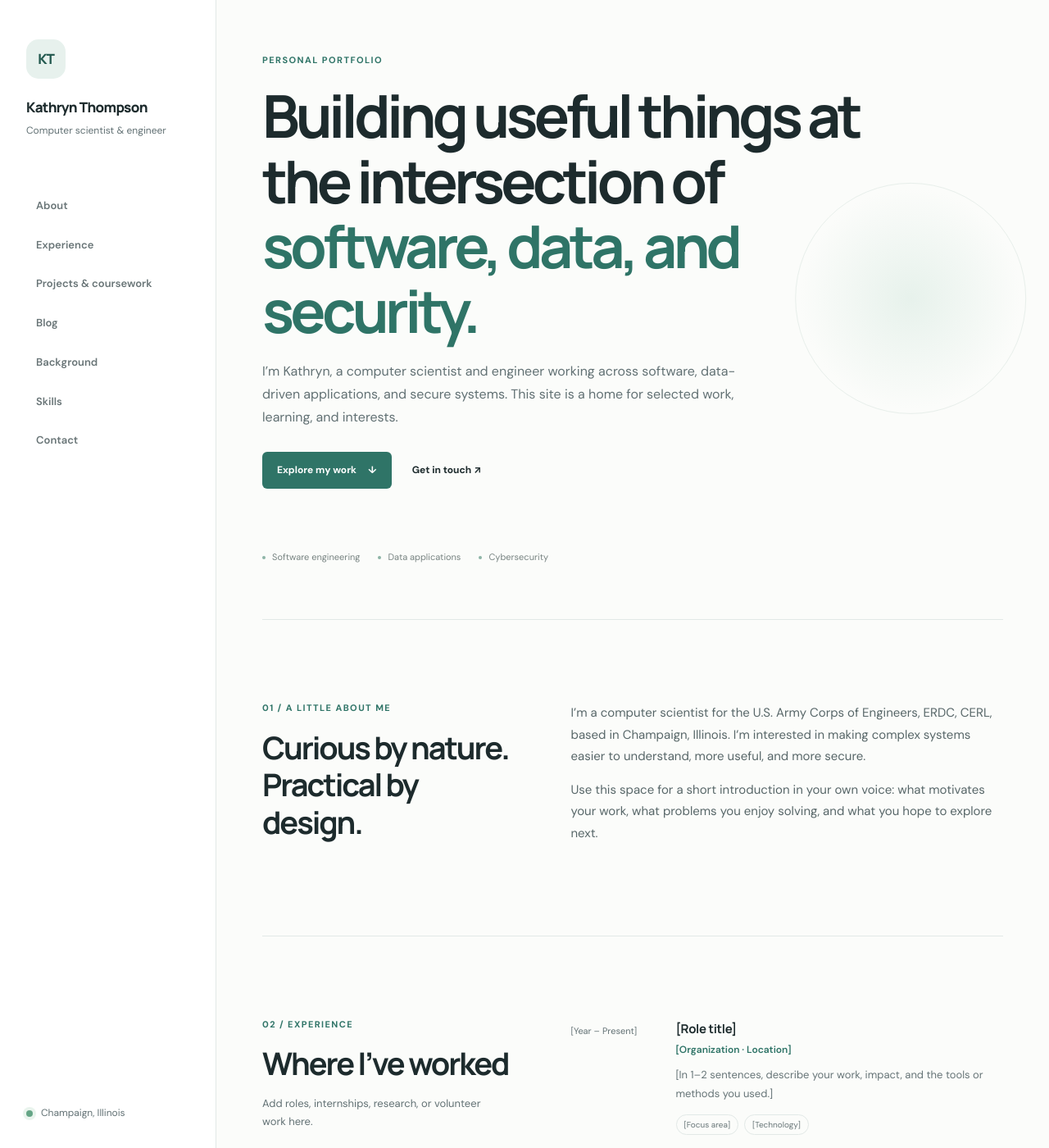
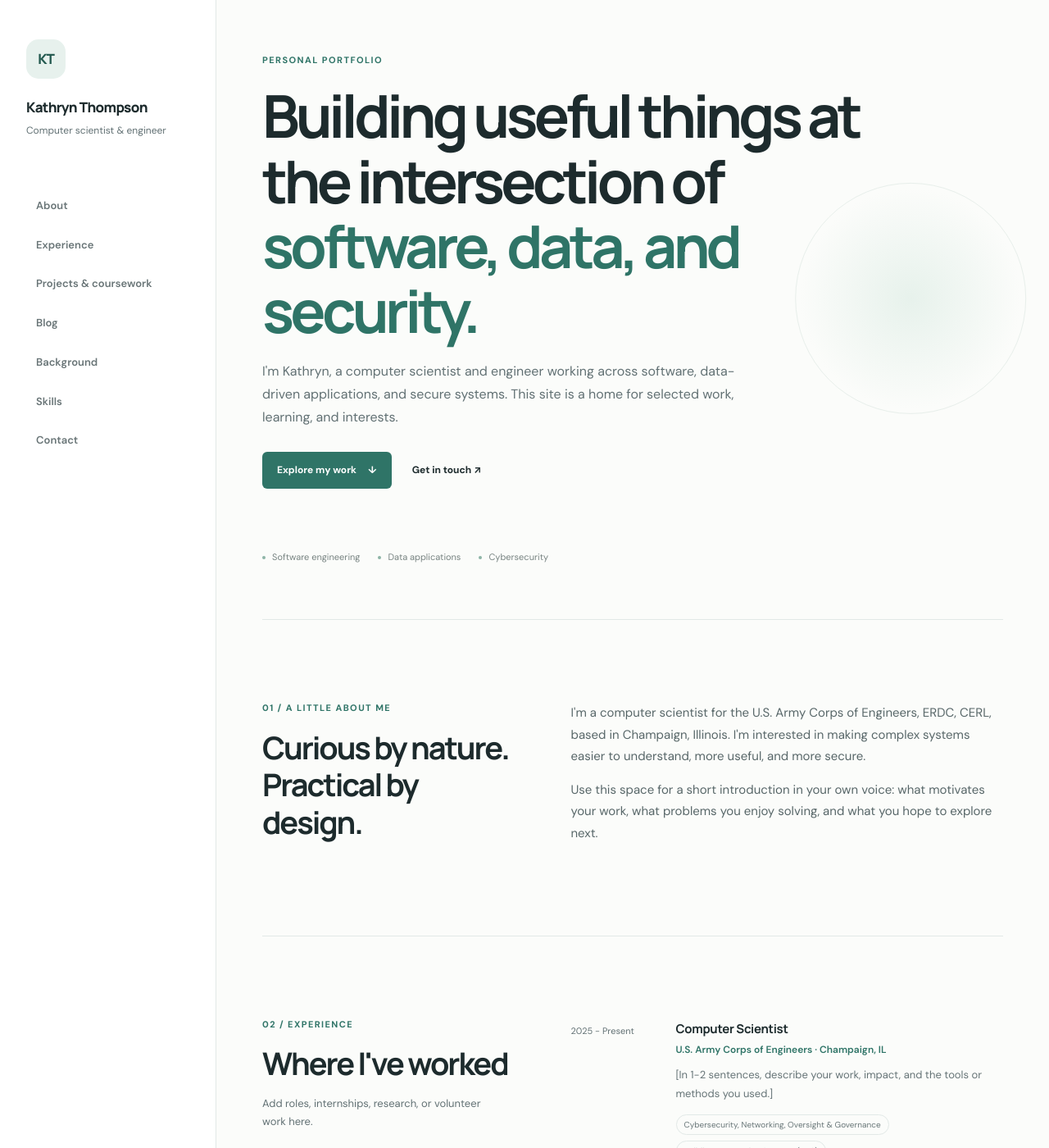
Before and after one commit to kyt325/KathrynThompson.github.io, a Jekyll site: the page index.html, which Jekyll copies as it is, in a window 1280 px wide and 1400 px high. Shown: the whole window at 82% size. Built offline with Jekyll 4.4.1, drawn with Linux system fonts in a browser that asks for light colours; some of the changed text lies outside the part shown.

Commit message:
started populating work history

```diff
--- a/index.html
+++ b/index.html
@@ -27,17 +27,17 @@
       <a href="#contact">Contact</a>
     </nav>
 
-    <div class="sidebar-note">
+    <!-- <div class="sidebar-note">
       <span class="status-dot" aria-hidden="true"></span>
       <span>Champaign, Illinois</span>
-    </div>
+    </div> -->
   </aside>
 
   <main id="main-content">
     <section class="hero section-shell" id="top" aria-labelledby="hero-title">
       <p class="eyebrow">Personal portfolio</p>
       <h1 id="hero-title">Building useful things at the intersection of <span>software, data, and security.</span></h1>
-      <p class="hero-copy">I’m Kathryn, a computer scientist and engineer working across software, data-driven applications, and secure systems. This site is a home for selected work, learning, and interests.</p>
+      <p class="hero-copy">I'm Kathryn, a computer scientist and engineer working across software, data-driven applications, and secure systems. This site is a home for selected work, learning, and interests.</p>
       <div class="hero-actions">
         <a class="button button-primary" href="#projects">Explore my work <span aria-hidden="true">↓</span></a>
         <a class="text-link" href="#contact">Get in touch <span aria-hidden="true">↗</span></a>
@@ -53,7 +53,7 @@
         <h2 id="about-title">Curious by nature.<br>Practical by design.</h2>
       </div>
       <div class="section-copy">
-        <p>I’m a computer scientist for the U.S. Army Corps of Engineers, ERDC, CERL, based in Champaign, Illinois. I’m interested in making complex systems easier to understand, more useful, and more secure.</p>
+        <p>I'm a computer scientist for the U.S. Army Corps of Engineers, ERDC, CERL, based in Champaign, Illinois. I'm interested in making complex systems easier to understand, more useful, and more secure.</p>
         <p>Use this space for a short introduction in your own voice: what motivates your work, what problems you enjoy solving, and what you hope to explore next.</p>
       </div>
     </section>
@@ -61,27 +61,27 @@
     <section class="content-section section-shell" id="experience" aria-labelledby="experience-title">
       <div class="section-heading">
         <p class="eyebrow">02 / Experience</p>
-        <h2 id="experience-title">Where I’ve worked</h2>
+        <h2 id="experience-title">Where I've worked</h2>
         <p class="section-hint">Add roles, internships, research, or volunteer work here.</p>
       </div>
       <div class="timeline">
         <!-- TEMPLATE: Duplicate an article for each position. Replace bracketed prompts. -->
         <article class="timeline-item">
-          <div class="timeline-date">[Year – Present]</div>
+          <div class="timeline-date">2025 - Present</div>
           <div>
-            <h3>[Role title]</h3>
-            <p class="item-subtitle">[Organization · Location]</p>
-            <p>[In 1–2 sentences, describe your work, impact, and the tools or methods you used.]</p>
-            <ul class="tag-list"><li>[Focus area]</li><li>[Technology]</li></ul>
+            <h3>Computer Scientist</h3>
+            <p class="item-subtitle">U.S. Army Corps of Engineers · Champaign, IL</p>
+            <p>[In 1-2 sentences, describe your work, impact, and the tools or methods you used.]</p>
+            <ul class="tag-list"><li>Cybersecurity, Networking, Oversight & Governance</li><li>Building Automation Systems (BAS)</li></ul>
           </div>
         </article>
         <article class="timeline-item">
-          <div class="timeline-date">[Year – Year]</div>
+          <div class="timeline-date">2024 - 2025</div>
           <div>
-            <h3>[Previous role, research, or internship]</h3>
-            <p class="item-subtitle">[Organization · Location]</p>
+            <h3>Cyber Resilience Engineering Intern</h3>
+            <p class="item-subtitle">U.S. Army Corps of Engineers · Champaign, IL</p>
             <p>[Describe a meaningful contribution or result. Add a link to a publication or project if useful.]</p>
-            <ul class="tag-list"><li>[Focus area]</li><li>[Technology]</li></ul>
+            <ul class="tag-list"><li>Cybersecurity, Networking, Data Visualization</li><li>Python, Robotics</li></ul>
           </div>
         </article>
       </div>
@@ -130,10 +130,11 @@
       </div>
       <div class="section-copy background-copy">
         <p>[Add your education: degree, school, graduation year, and a concentration or distinction.]</p>
-        <p>[Share a little personal context, formative experience, or what you’re currently learning. Keep it relevant to the story you want this portfolio to tell.]</p>
+        <p>[Share a little personal context, formative experience, or what you're currently learning. Keep it relevant to the story you want this portfolio to tell.]</p>
         <div class="education-card">
           <span class="education-icon" aria-hidden="true">✳</span>
-          <div><h3>[Degree or program]</h3><p>[University or institution] · [Years attended]</p><p class="muted">[Optional: honors, concentration, or a favorite area of study]</p></div>
+          <div><h3>Bachelor of Science in Computer Engineering</h3><p>University of Illinois Urbana-Champaign · 2021-2025</p><p class="muted">Specialization in Cybersecurity, Awarded NSF CyberCorps Scholarship for Service in recognition of academic excellence and commitment to federal cybersecurity service.</p></div>
+          <div><h3>Master of Computer Science</h3><p>University of Illinois Urbana-Champaign · 2025-2026</p><p class="muted">Specialization in Data Science</p></div>
         </div>
       </div>
     </section>
@@ -156,7 +157,7 @@
       <div class="section-shell contact-inner">
         <div><p class="eyebrow">06 / Say hello</p><h2 id="contact-title">Have a good project in mind?</h2><p>For collaborations, questions, or just to connect, reach out.</p></div>
         <!-- Replace the address with the professional email address you want to publish. -->
-        <a class="button button-light" href="mailto:your.email@example.com">your.email@example.com <span aria-hidden="true">↗</span></a>
+        <a class="button button-light" href="mailto:kythompson525@gmail.com">kythompson525@gmail.com <span aria-hidden="true">↗</span></a>
       </div>
     </section>
 
```
